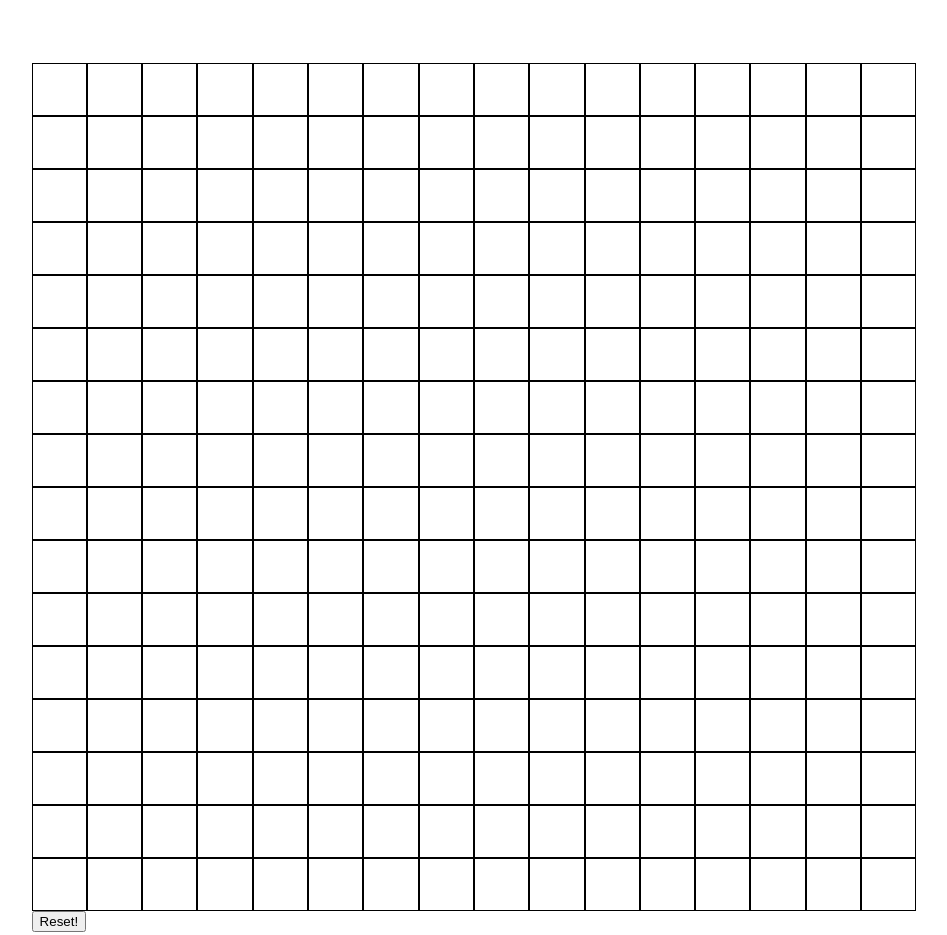
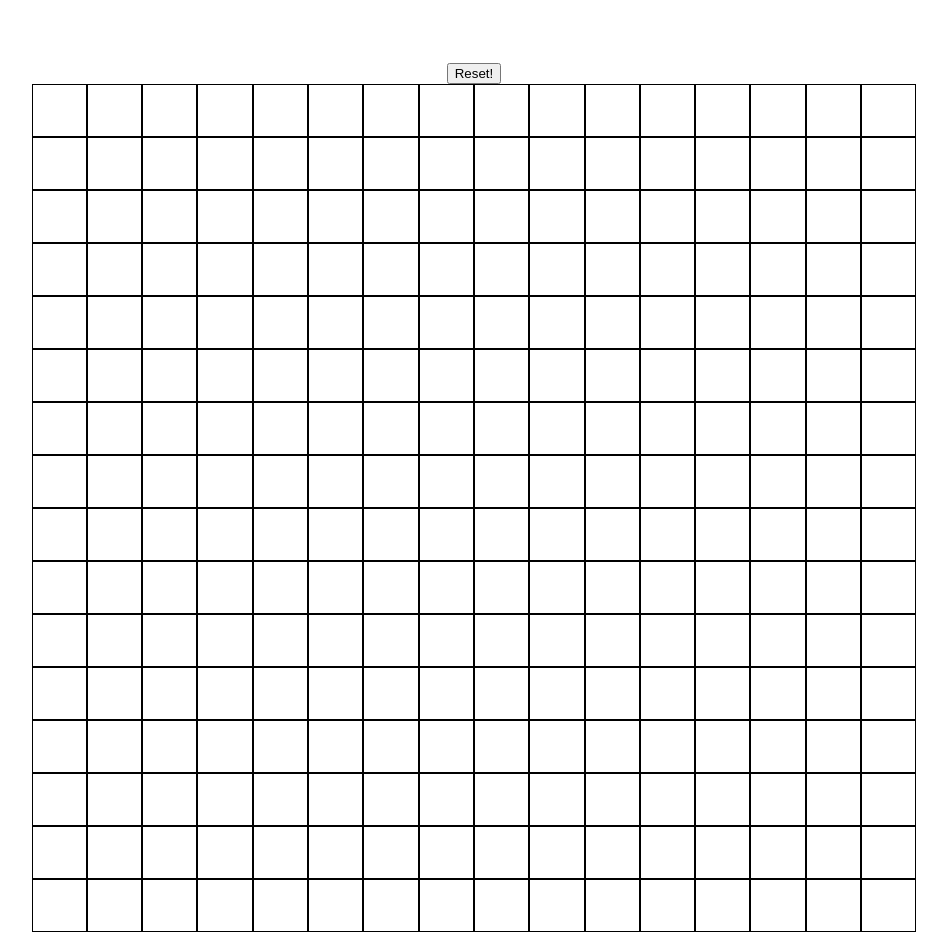
Before and after one commit to nxnikolaos/etch-a-sketch, a plain HTML site: page index.html in a window 1280 px wide. Shown: the whole page, without its empty margins (166-1113 px from the left). Drawn offline with Linux system fonts and the light colour scheme.

Commit message:
Fixed reset button at the top

```diff
--- a/script.js
+++ b/script.js
@@ -1,6 +1,11 @@
 const parent = document.querySelector('.container');
+const ui = document.createElement('div');
+ui.classList.add('ui');
+parent.appendChild(ui);
+
 const reset = document.createElement('button');
 reset.textContent = `Reset!`;
+
 const gridDiv = [];
 for(let i=0; i<16; i++){
     for(let j=0; j<16; j++){
@@ -21,4 +26,4 @@ reset.addEventListener("click",function(){
     })
 })
 
-parent.appendChild(reset);
+ui.appendChild(reset);
--- a/styles.css
+++ b/styles.css
@@ -19,3 +19,8 @@ html{
     height:53px;
     display: inline-block;
 }
+
+.ui{
+    flex-basis: 100%;
+    text-align: center;
+}
```
